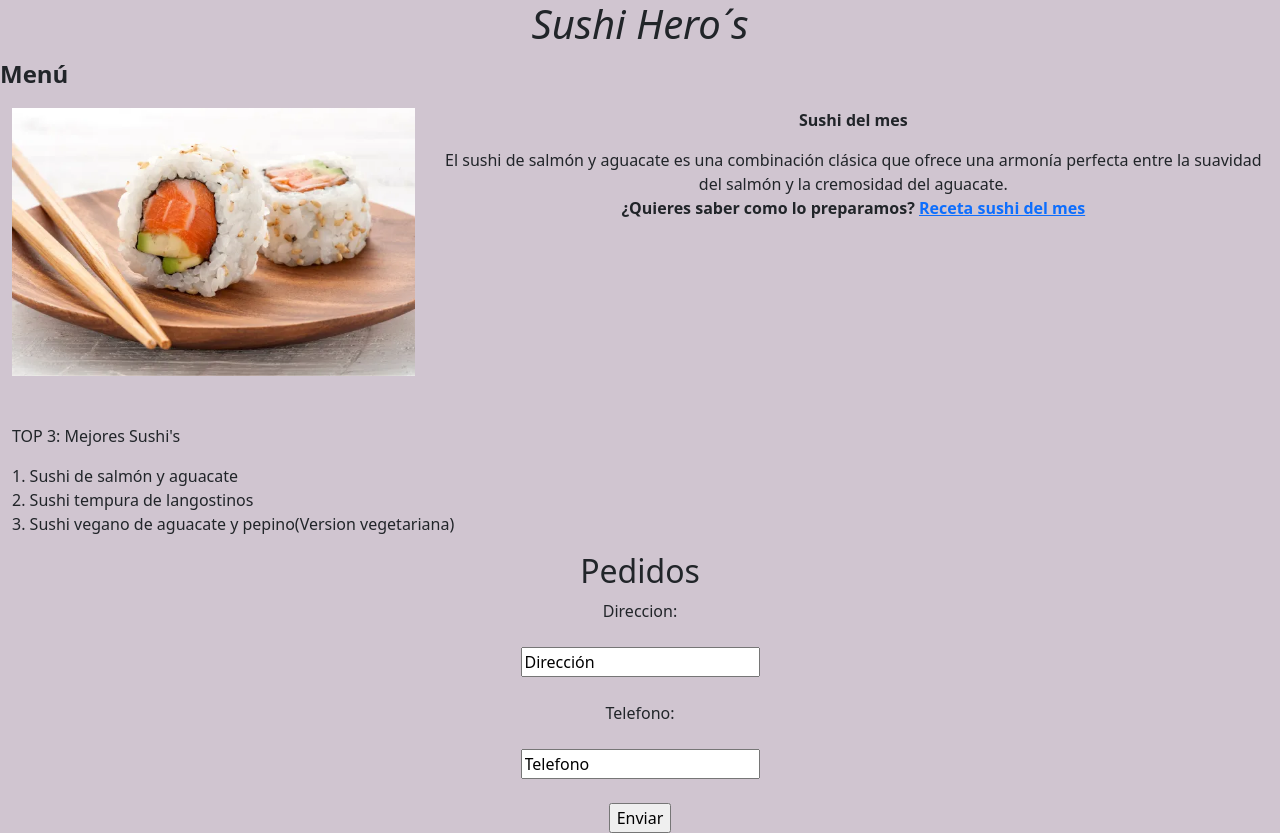
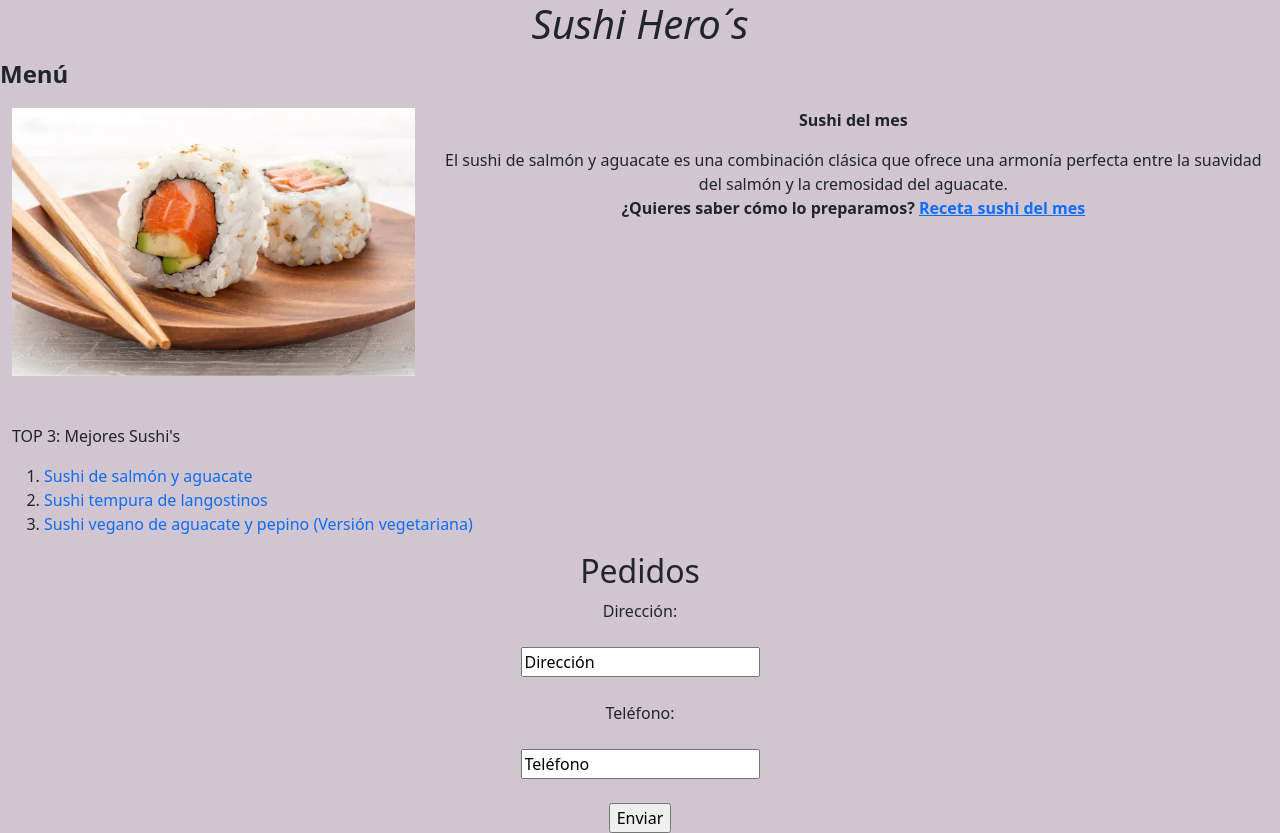
Before and after one commit to julianhero/HTML_Taller, a plain HTML site: page index.html in a window 1280 px wide. Drawn offline with nearby package versions, Linux system fonts and the light colour scheme.

Commit message:
Taller Typescript

```diff
--- a/index.html
+++ b/index.html
@@ -2,25 +2,27 @@
 <html lang="en">
 
 <head>
+    <meta charset="UTF-8">
+    <title>Taller HTML</title>
     <link href="https://cdn.jsdelivr.net/npm/bootstrap@5.3.8/dist/css/bootstrap.min.css" rel="stylesheet"
         integrity="sha384-sRIl4kxILFvY47J16cr9ZwB07vP4J8+LH7qKQnuqkuIAvNWLzeN8tE5YBujZqJLB" crossorigin="anonymous">
     <link rel="stylesheet" href="style.css">
-    <meta charset="UTF-8">
-    <title>Taller HTML</title>
 </head>
 
 <body>
     <h1 class="fst-italic">Sushi Hero´s</h1>
     <p class="fw-bold fs-4">Menú</p>
+
     <div class="container-fluid">
         <div class="row">
             <div class="col"><img src="Imagenes/sushi_de_salmon_y_aguacate_53623_0_600.webp" class="img-fluid"
                     alt="sushi_salmon"></div>
             <div class="col-md-8">
-                <p class="fw-semibold">Sushi del mes</p>El sushi de salmón y aguacate es una combinación clásica que
-                ofrece una armonía perfecta entre la suavidad del salmón y la cremosidad del aguacate.
+                <p class="fw-semibold">Sushi del mes</p>
+                El sushi de salmón y aguacate es una combinación clásica que ofrece una armonía perfecta entre la
+                suavidad del salmón y la cremosidad del aguacate.
                 <div class="container-fluid">
-                    <div class="col fw-semibold">¿Quieres saber como lo preparamos?
+                    <div class="col fw-semibold">¿Quieres saber cómo lo preparamos?
                         <a href="https://www.mundodeportivo.com/uncomo/comida/articulo/recetas-de-sushi-53623.html"
                             target="_blank">Receta sushi del mes</a>
                     </div>
@@ -28,33 +30,81 @@
             </div>
         </div>
     </div>
+
+    <!-- Top 3 -->
     <div class="container-fluid mt-5">
         <p class="fw-medium">TOP 3: Mejores Sushi's</p>
-        <div id="principal" class="col">
-            <div class="row">
-                <ol>
-                    <li>Sushi de salmón y aguacate</li>
-                    <li>Sushi tempura de langostinos</li>
-                    <li>Sushi vegano de aguacate y pepino(Version vegetariana)</li>
+        <div class="row">
+            <!-- Lista -->
+            <div class="col-md-6">
+                <ol id="listaSushi">
+                    <li><a href="#" onclick="mostrarDetalle(1)" class="text-decoration-none">Sushi de salmón y aguacate</a></li>
+                    <li><a href="#" onclick="mostrarDetalle(2)" class="text-decoration-none">Sushi tempura de langostinos</a></li>
+                    <li><a href="#" onclick="mostrarDetalle(3)" class="text-decoration-none">Sushi vegano de aguacate y pepino (Versión vegetariana)</a></li>
                 </ol>
+            </div>
+
+            <!-- Detalle dinámico -->
+            <div class="col-md-6" id="detalleSushi">
+                <!-- Aquí se mostrará el detalle -->
             </div>
         </div>
     </div>
+
+    <!-- Pedidos -->
     <h2>Pedidos</h2>
     <form id="formula">
-        Direccion:
-        <br />
-        <br />
+        Dirección:
+        <br><br>
         <input type="text" name="ciudad" value="Dirección">
-        <br />
-        <br /> Telefono:
-        <br />
-        <br />
-        <input type="text" name="zipcode" value="Telefono">
-        <br />
-        <br />
+        <br><br> Teléfono:
+        <br><br>
+        <input type="text" name="zipcode" value="Teléfono">
+        <br><br>
         <input type="submit" value="Enviar">
     </form>
+
+    <script>
+        // Datos de los sushis
+        const sushis = [
+            {
+                id: 1,
+                nombre: "Sushi de salmón y aguacate",
+                descripcion: "Una deliciosa combinación entre la suavidad del salmón y la cremosidad del aguacate, servida con arroz perfectamente sazonado.",
+                imagen: "Imagenes/sushi_de_salmon_y_aguacate_53623_0_600.webp",
+                enlace: "https://www.mundodeportivo.com/uncomo/comida/articulo/recetas-de-sushi-53623.html"
+            },
+            {
+                id: 2,
+                nombre: "Sushi tempura de langostinos",
+                descripcion: "Crujiente por fuera y suave por dentro. Langostinos empanizados en tempura, con arroz y salsa especial de la casa.",
+                imagen: "Imagenes/sushi_tempura_de_langostinos_53623_1_orig.jpg",
+                enlace: "https://www.mundodeportivo.com/uncomo/comida/articulo/recetas-de-sushi-53623.html#anchor_1"
+            },
+            {
+                id: 3,
+                nombre: "Sushi vegano de aguacate y pepino",
+                descripcion: "Ideal para vegetarianos, con ingredientes frescos como pepino, aguacate y arroz con vinagre japonés.",
+                imagen: "Imagenes/sushi_vegano_de_aguacate_y_pepino_53623_2_orig.jpg",
+                enlace: "https://www.mundodeportivo.com/uncomo/comida/articulo/recetas-de-sushi-53623.html#anchor_2"
+            }
+        ];
+
+        // Mostrar detalle
+        function mostrarDetalle(id) {
+            const sushi = sushis.find(s => s.id === id);
+            document.getElementById("detalleSushi").innerHTML = `
+                <div class="card shadow-sm">
+                    <img src="${sushi.imagen}" class="card-img-top" alt="${sushi.nombre}">
+                    <div class="card-body">
+                        <h5 class="card-title">${sushi.nombre}</h5>
+                        <p class="card-text">${sushi.descripcion}</p>
+                        <a href="${sushi.enlace}" target="_blank" class="card-link">Ver receta completa</a>
+                    </div>
+                </div>
+            `;
+        }
+    </script>
 
 </body>
 
--- a/style.css
+++ b/style.css
@@ -24,3 +24,8 @@ h2{
 #formula{
     text-align: center;
 }
+
+.card {
+    background-color: #f8f8f8;
+    border-radius: 15px;
+}
```
Also changed, not shown: Imagenes/sushi_tempura_de_langostinos_53623_1_orig.jpg (added), Imagenes/sushi_vegano_de_aguacate_y_pepino_53623_2_orig.jpg (added).
